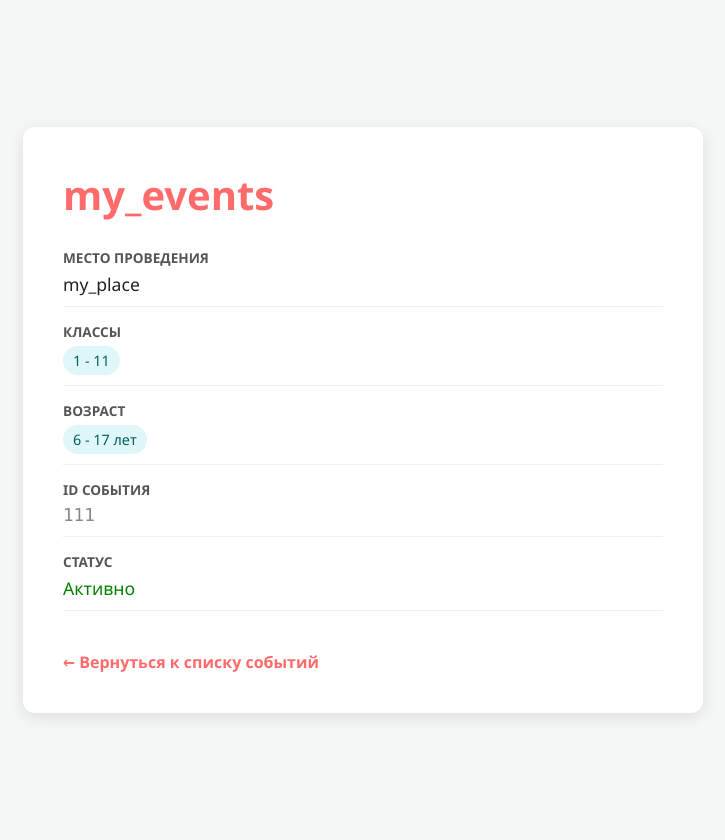
After one commit to SHAMBALENOK/Papaya, a Flask app: page /event/111 in a window 1280 px wide. The commit adds this page. Shown: the whole page, without its empty margins (277-1002 px from the left). Run offline with Flask 3, Linux system fonts and the light colour scheme; a user stored in the database is signed in; tables that the repository leaves empty hold one stand-in row (values such as "Sample post").

Commit message:
v0.4.2.5
event details added

```diff
--- a/main.py
+++ b/main.py
@@ -151,7 +151,7 @@ def login():
                 }), 200
 
     except Exception as e:
-        logger.error(f"Произошла ошибка при регистрации: {e}", exc_info=True)
+        logger.error(f"Произошла ошибка при авторизации: {e}", exc_info=True)
         return jsonify({
             "status": "internal_error",
             "hint": "Ошибка сервера"
@@ -160,77 +160,54 @@ def login():
 @app.route('/logout')
 @login_required
 def logout():
-    logout_user()
-    logger.debug(f"пользователь разлогинился", exc_info=True)
-    return redirect(url_for('auth'))
+    try:
+        logout_user()
+        logger.debug(f"пользователь разлогинился", exc_info=True)
+        return redirect(url_for('auth'))
+    except Exception as e:
+        logger.error(f"Произошла ошибка {e}", exc_info=True)
+        return jsonify({
+            "status": "internal_error",
+            "hint": "Ошибка сервера"
+        }), 500
 
 
 @app.route('/', methods=['GET'])
 @login_required
 def main():
-    random_events = db.show_random_events(1)
+    try:
+        random_events = db.show_random_events(1)
 
-    return render_template(
-        'main.html',
-        user_id=current_user.id,
-        email=current_user.email,
-        fullname=current_user.fullname,
-        role=current_user.role,
-        events=random_events
-    )
+        return render_template(
+            'main.html',
+            user_id=current_user.id,
+            email=current_user.email,
+            fullname=current_user.fullname,
+            role=current_user.role,
+            events=random_events
+        )
+    except Exception as e:
+        logger.error(f"Произошла ошибка {e}", exc_info=True)
+        return jsonify({
+            "status": "internal_error",
+            "hint": "Ошибка сервера"
+        }), 500
 
-# return jsonify({
-    #     "box_1": {
-    #       "image": image1,
-    #       "content": content1,
-    #       "URL": URL1,
-    #     },
-    #     "box_2": {
-    #       "image": image2,
-    #       "content": content2,
-    #       "URL": URL2,
-    #     },
-    #     "box_3": {
-    #       "image": image3,
-    #       "content": content3,
-    #       "URL": URL3,
-    #     },
-    #     "box_4": {
-    #       "image": image4,
-    #       "content": content4,
-    #       "URL": URL4,
-    #     },
-    #     "box_5": {
-    #       "image": image5,
-    #       "content": content5,
-    #       "URL": URL5,
-    #     },
-    #     "box_6": {
-    #       "image": image6,
-    #       "content": content6,
-    #       "URL": URL6,
-    #     },
-    #     "box_7": {
-    #       "image": image7,
-    #       "content": content7,
-    #       "URL": URL7,
-    #     },
-    #     "box_8": {
-    #       "image": image8,
-    #       "content": content8,
-    #       "URL": URL8,
-    #     },
-    #     "box_9": {
-    #       "image": image9,
-    #       "content": content9,
-    #       "URL": URL9,
-    #     },
-    #     "box_10": {
-    #       "image": image10,
-    #       "content": content10,
-    #       "URL": URL10,
-    #     },
-    # }), 200
+@app.route('/event/<event_id>', methods=['GET'])
+@login_required
+def event_details(event_id):
+    event = db.find_event_by_id(event_id)
+
+    event = db.find_event_by_id(event_id)
+
+    if not event:
+        logger.error(f"Произошла ошибка при регистрации: {e}", exc_info=True)
+        return jsonify({
+            "status": "page_not_found",
+            "hint": "страница не найдена"
+        }), 404
+
+    return render_template('event_detail.html', event=event)
 
 
 if __name__ == '__main__':
--- a/render.yaml
+++ b/render.yaml
@@ -10,6 +10,10 @@ services:
     envVars:
       - key: FLASK_SECRET_KEY
         generateValue: true
+      - key: DB_URL
+        fromDatabase:
+          name: postgresql://postgres:JeJB$HXr%XFs2@db.xbiauujzrxoduwgfnzhr.supabase.co:5432/postgres
+          property: url
       - key: INIT_EVENT_ID
         value: "111"
       - key: INIT_EVENT_NAME
--- /dev/null
+++ b/templates/event_detail.html
@@ -0,0 +1,110 @@
+<!DOCTYPE html>
+<html lang="ru">
+<head>
+    <meta charset="UTF-8">
+    <meta name="viewport" content="width=device-width, initial-scale=1.0">
+    <title>{{ event.name }} - Papaya</title>
+    <style>
+        body {
+            font-family: 'Segoe UI', Tahoma, Geneva, Verdana, sans-serif;
+            background-color: #f4f7f6;
+            color: #333;
+            margin: 0;
+            padding: 20px;
+            display: flex;
+            justify-content: center;
+            align-items: center;
+            min-height: 100vh;
+        }
+        .container {
+            background: white;
+            padding: 40px;
+            border-radius: 12px;
+            box-shadow: 0 4px 15px rgba(0,0,0,0.1);
+            max-width: 600px;
+            width: 100%;
+        }
+        h1 {
+            color: #ff6b6b; /* Цвет бренда Papaya */
+            margin-top: 0;
+            font-size: 2.5rem;
+        }
+        .detail-row {
+            margin-bottom: 15px;
+            border-bottom: 1px solid #eee;
+            padding-bottom: 10px;
+        }
+        .detail-label {
+            font-weight: bold;
+            color: #555;
+            display: block;
+            margin-bottom: 5px;
+            text-transform: uppercase;
+            font-size: 0.85rem;
+        }
+        .detail-value {
+            font-size: 1.1rem;
+            color: #222;
+        }
+        .badge {
+            display: inline-block;
+            padding: 5px 10px;
+            border-radius: 20px;
+            background-color: #e0f7fa;
+            color: #006064;
+            font-size: 0.9rem;
+            margin-right: 5px;
+        }
+        .back-link {
+            display: inline-block;
+            margin-top: 25px;
+            text-decoration: none;
+            color: #ff6b6b;
+            font-weight: bold;
+            transition: color 0.3s;
+        }
+        .back-link:hover {
+            color: #ff4757;
+            text-decoration: underline;
+        }
+    </style>
+</head>
+<body>
+    <div class="container">
+        <h1>{{ event.name }}</h1>
+
+        <div class="detail-row">
+            <span class="detail-label">Место проведения</span>
+            <span class="detail-value">{{ event.place }}</span>
+        </div>
+
+        <div class="detail-row">
+            <span class="detail-label">Классы</span>
+            <span class="detail-value">
+                <span class="badge">{{ event.min_grade }} - {{ event.max_grade }}</span>
+            </span>
+        </div>
+
+        <div class="detail-row">
+            <span class="detail-label">Возраст</span>
+            <span class="detail-value">
+                <span class="badge">{{ event.min_age }} - {{ event.max_age }} лет</span>
+            </span>
+        </div>
+
+        <div class="detail-row">
+            <span class="detail-label">ID События</span>
+            <span class="detail-value" style="font-family: monospace; color: #888;">{{ event.id }}</span>
+        </div>
+
+        <div class="detail-row">
+            <span class="detail-label">Статус</span>
+            <span class="detail-value" style="color: {% if event.isActive %}green{% else %}red{% endif %};">
+                {% if event.isActive %}Активно{% else %}Неактивно{% endif %}
+            </span>
+        </div>
+
+        <a href="{{ url_for('main') }}" class="back-link">&larr; Вернуться к списку событий</a>
+    </div>
+</body>
+</html>
```
Also changed, not shown: templates/main.html (+20 -20 lines), README.md.
